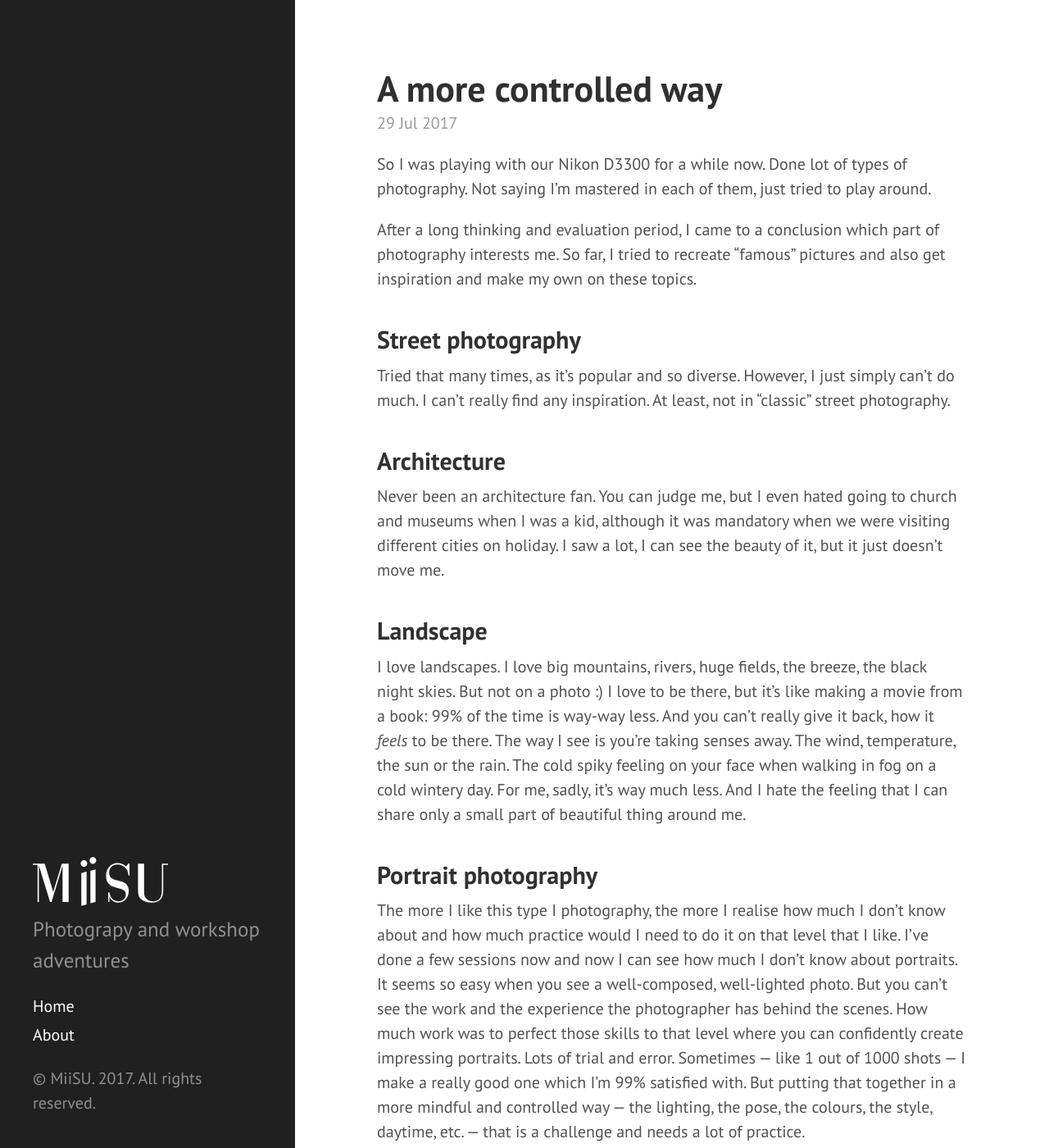
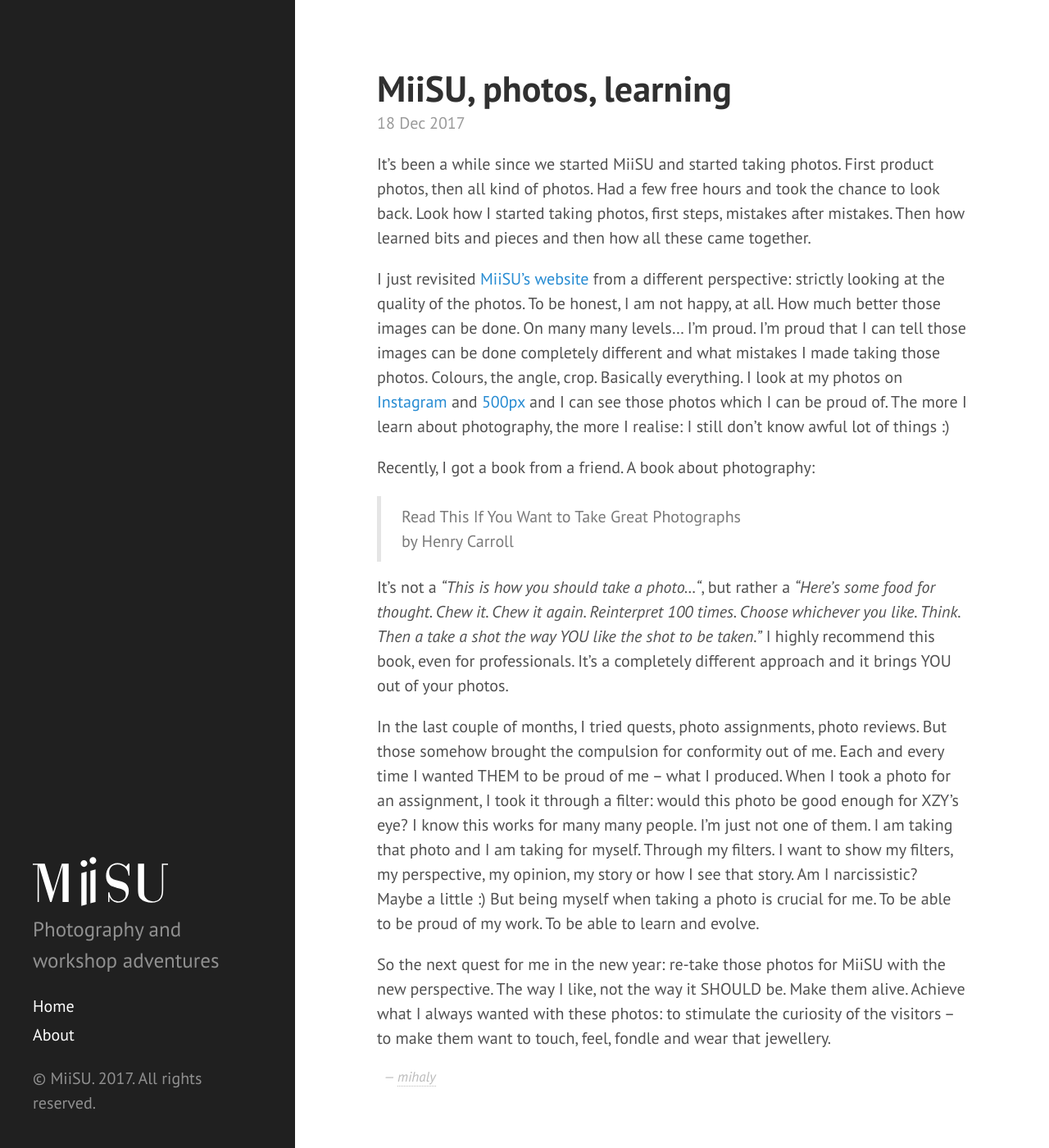
Before and after one commit to ksgy/miisu_blog, a Jekyll site: the page built from index.html, in a window 1280 px wide and 1400 px high. Shown: the whole window at 82% size. Built offline with Jekyll 4.4.1, drawn with Linux system fonts in a browser that asks for light colours; Markdown is read by kramdown in place of the engine named in the settings; the list of posts is cut into pages by our own code; some of the changed text lies outside the part shown.

Commit message:
MiiSU, photos, learning

```diff
--- a/_config.yml
+++ b/_config.yml
@@ -9,7 +9,7 @@
 # Setup
 title:            MiiSU blog
 tagline:          'from the creators of MiiSU'
-description:      "Photograpy and workshop adventures"
+description:      "Photography and workshop adventures"
 url:              http://miisu.co.uk/blog/
 baseurl:          /blog
 logo:             http://miisu.co.uk/skin/frontend/miisu/vstyle/images/promo1.jpg
--- /dev/null
+++ b/_posts/2017-12-18-miisu-photos-learning.md
@@ -0,0 +1,24 @@
+---
+layout: post
+title: MiiSU, photos, learning
+author: [misu]
+image: /public/images/miisu-photos-learning.jpg
+excerpt: It's been a while since we started MiiSU and started taking photos...
+---
+
+It's been a while since we started MiiSU and started taking photos. First product photos, then all kind of photos. Had a few free hours and took the chance to look back. Look how I started taking photos, first steps, mistakes after mistakes. Then how learned bits and pieces and then how all these came together.
+
+I just revisited <a href="https://miisu.co.uk/shop" target="_blank">MiiSU's website</a> from a different perspective: strictly looking at the quality of the photos. To be honest, I am not happy, at all. How much better those images can be done. On many many levels... I'm proud. I'm proud that I can tell those images can be done completely different and what mistakes I made taking those photos. Colours, the angle, crop. Basically everything. I look at my photos on <a href="https://www.instagram.com/miishoot/" target="_blank">Instagram</a> and <a href="https://500px.com/miisujewel" target="_blank">500px</a> and I can see those photos which I can be proud of. The more I learn about photography, the more I realise: I still don't know awful lot of things :)
+
+Recently, I got a book from a friend. A book about photography:
+
+> Read This If You Want to Take Great Photographs<br/>
+> by Henry Carroll
+
+It's not a _"This is how you should take a photo..."_, but rather a _"Here's some food for thought. Chew it. Chew it again. Reinterpret 100 times. Choose whichever you like. Think. Then a take a shot the way YOU like the shot to be taken."_
+I highly recommend this book, even for professionals. It's a completely different approach and it brings YOU out of your photos.
+
+In the last couple of months, I tried quests, photo assignments, photo reviews. But those somehow brought the compulsion for conformity out of me. Each and every time I wanted THEM to be proud of me – what I produced. When I took a photo for an assignment, I took it through a filter: would this photo be good enough for XZY's eye?
+I know this works for many many people. I'm just not one of them. I am taking that photo and I am taking for myself. Through my filters. I want to show my filters, my perspective, my opinion, my story or how I see that story. Am I narcissistic? Maybe a little :) But being myself when taking a photo is crucial for me. To be able to be proud of my work. To be able to learn and evolve.
+
+So the next quest for me in the new year: re-take those photos for MiiSU with the new perspective. The way I like, not the way it SHOULD be. Make them alive. Achieve what I always wanted with these photos: to stimulate the curiosity of the visitors – to make them want to touch, feel, fondle and wear that jewellery.
```
Also changed, not shown: public/images/miisu-photos-learning.jpg (added).
